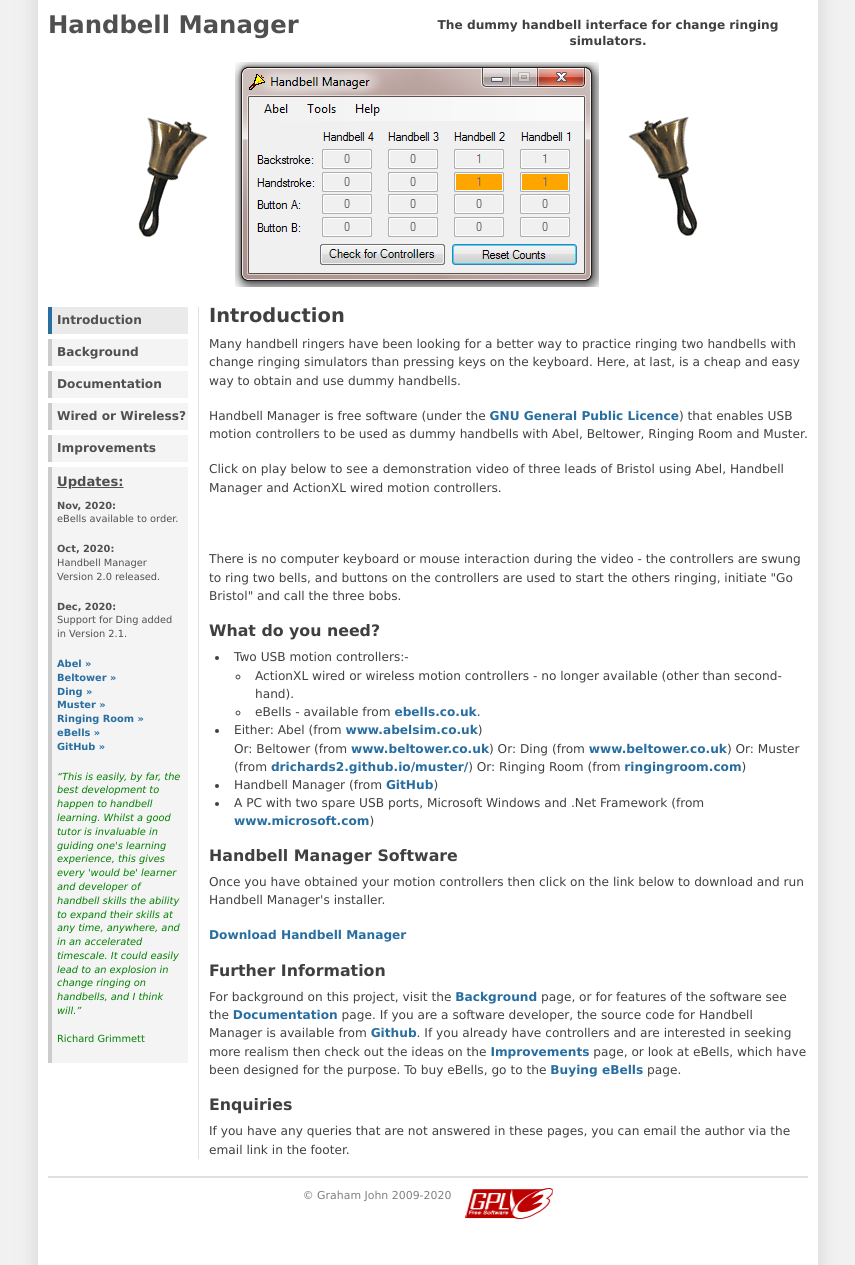
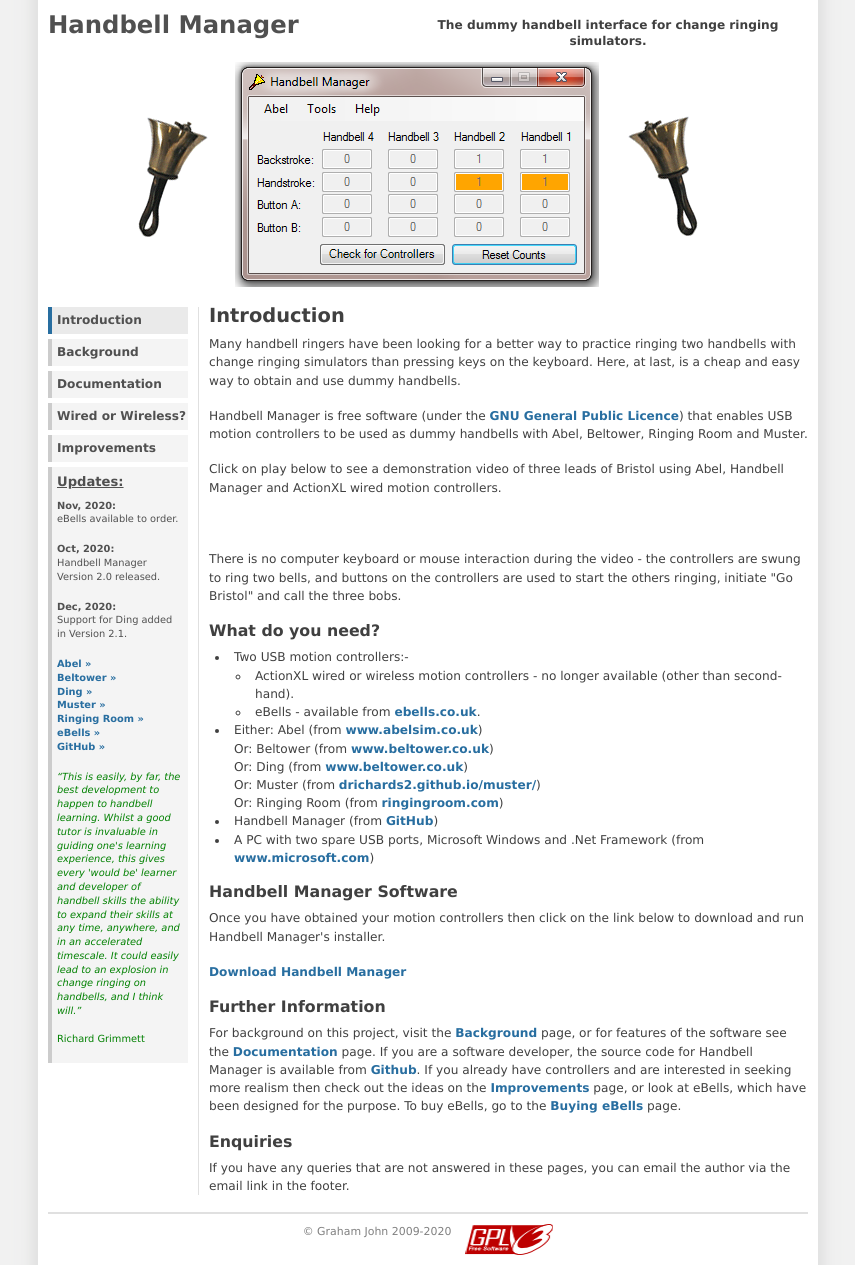
Before and after one commit to GACJ/handbellmanager, a Jekyll site: the page built from index.html, in a window 1280 px wide. Shown: the whole page, without its empty margins (212-1067 px from the left). Built offline with Jekyll 4.4.1, drawn with Linux system fonts in a browser that asks for light colours.

Commit message:
add breaks in simulator list

```diff
--- a/index.html
+++ b/index.html
@@ -30,11 +30,11 @@ title: "Introduction"
         Either: Abel (from <a target="_top"
         href="http://www.abelsim.co.uk">www.abelsim.co.uk</a>)<br>
         Or: Beltower (from <a target="_top"
-        href="http://www.beltower.co.uk/">www.beltower.co.uk</a>)
+        href="http://www.beltower.co.uk/">www.beltower.co.uk</a>)<br>
         Or: Ding (from <a target="_top"
-        href="http://www.dinging.co.uk/">www.beltower.co.uk</a>)
+        href="http://www.dinging.co.uk/">www.beltower.co.uk</a>)<br>
         Or: Muster (from <a target="_top"
-        href="https://drichards2.github.io/muster/">drichards2.github.io/muster/</a>)
+        href="https://drichards2.github.io/muster/">drichards2.github.io/muster/</a>)<br>
         Or: Ringing Room (from <a target="_top"
         href="https://ringingroom.com/">ringingroom.com</a>)
     </li>
```
